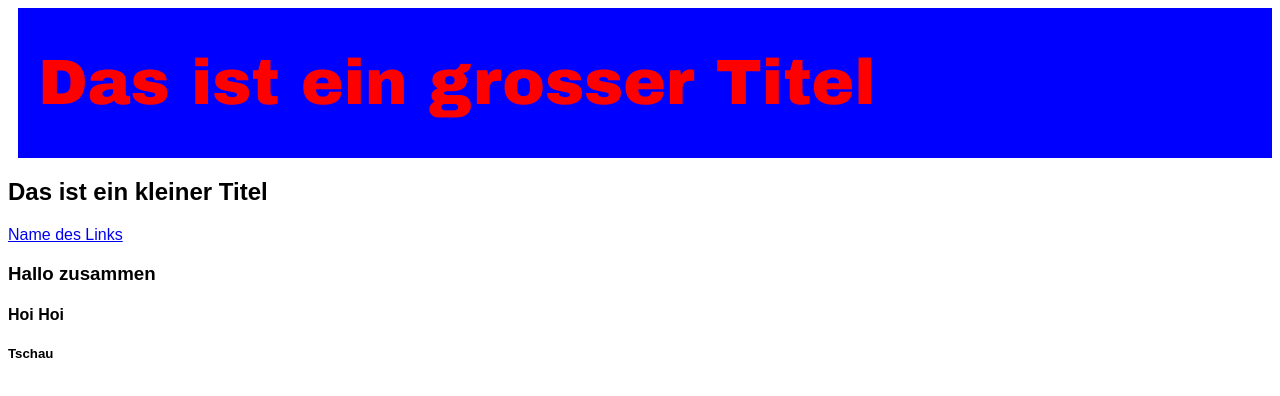
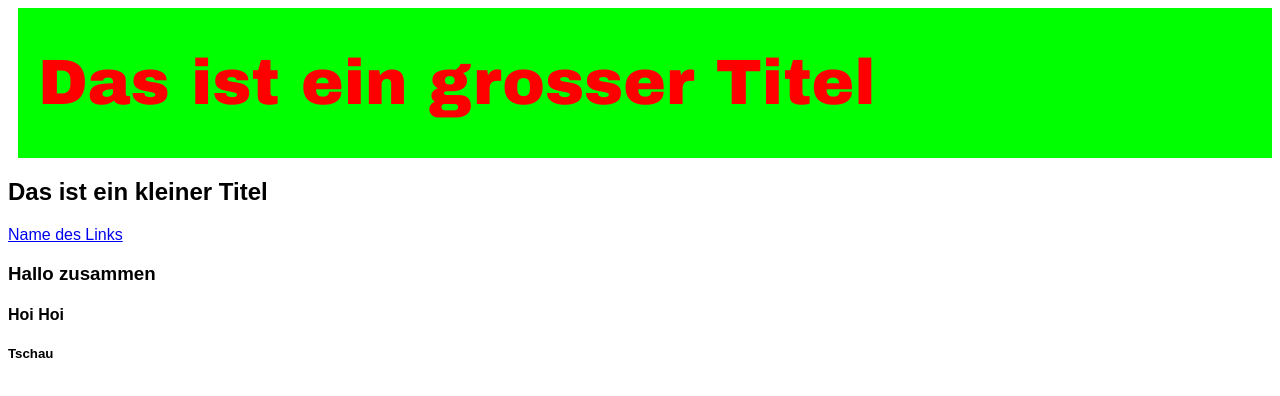
Before and after one commit to RitaCH/RitaCH.github.io, a plain HTML site: page index.html in a window 1280 px wide. Drawn offline with Linux system fonts and the light colour scheme.

Commit message:
Update mein.css

```diff
--- a/mein.css
+++ b/mein.css
@@ -4,7 +4,7 @@ body {
 	font-family:'Arial Black';
 	color: #ff0000;
 	font-size: 4em;
-	background: #0000ff;
+	background: #00ff00;
 	line-height: 150px;
 	margin: 0px 0px 0px 10px;
 	padding-left: 20px;
```
